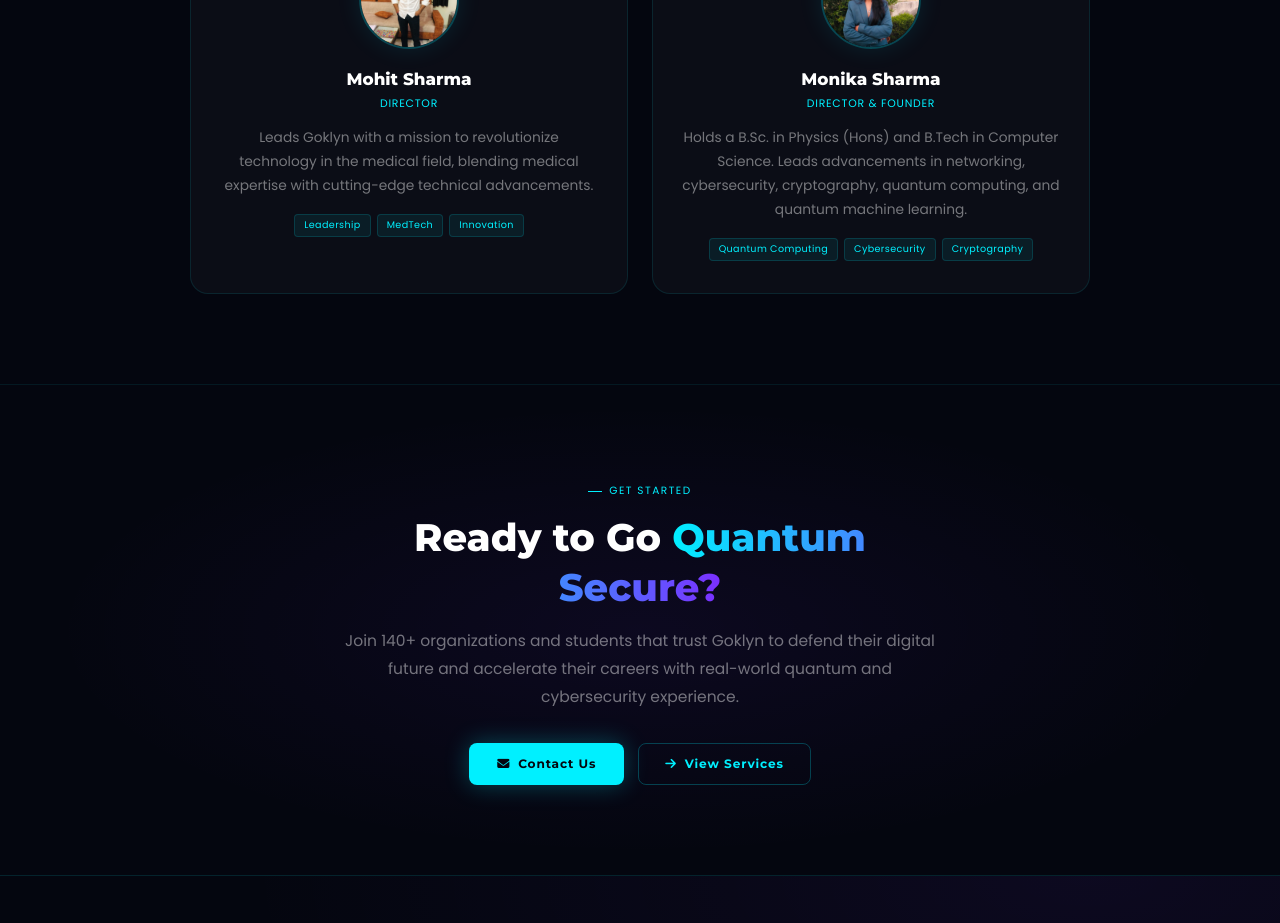
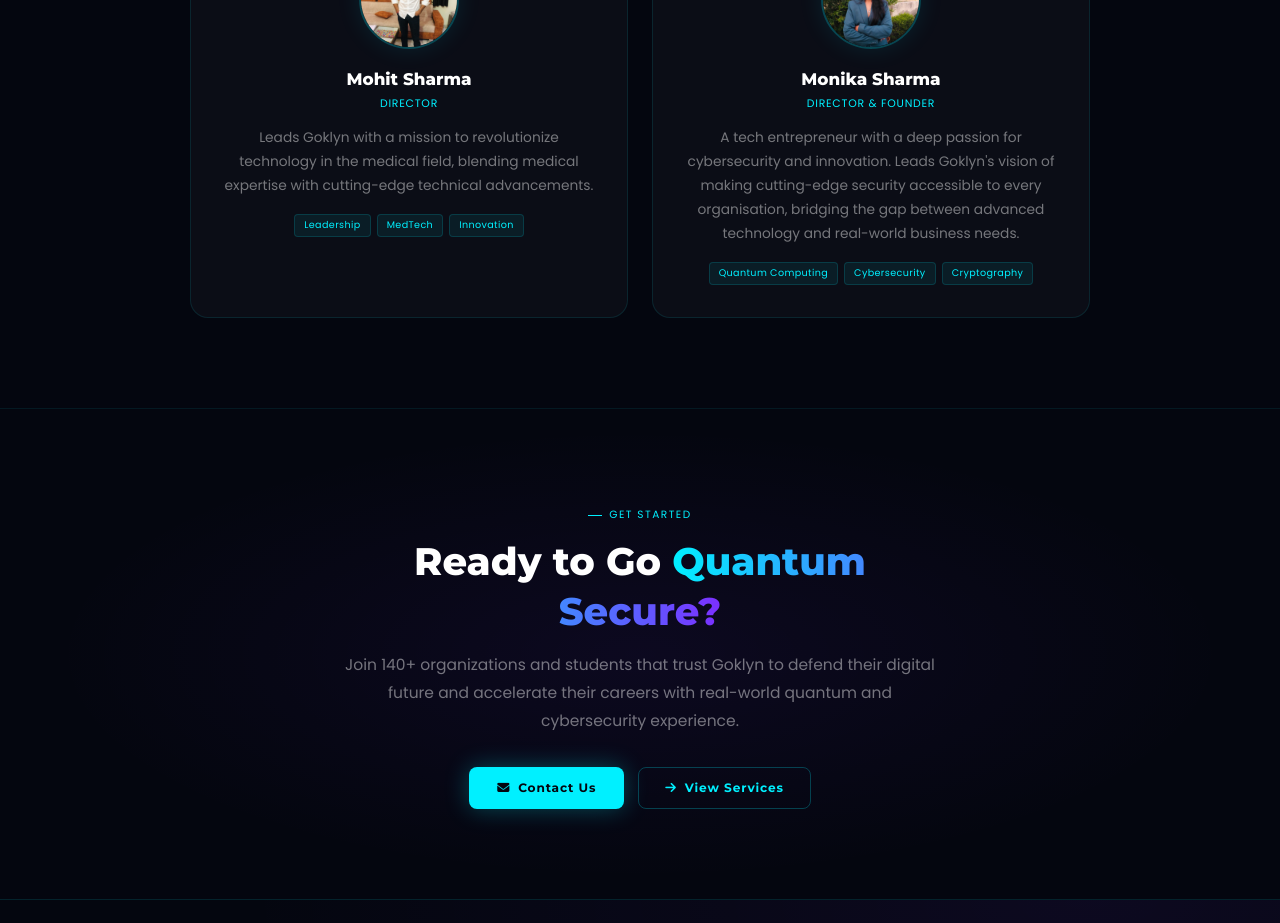
Before and after one commit to Satyamchaubey9889/goklyn-website, a React (Create React App) app: page /about-us in a window 1280 px wide. Shown: the part 2860-3783 px from the top of the page. Built offline with nearby package versions, Linux system fonts and the light colour scheme; no server answers.

Commit message:
refractor About

```diff
--- a/src/components/AboutUs/AboutUs.jsx
+++ b/src/components/AboutUs/AboutUs.jsx
@@ -15,7 +15,7 @@
     role: "Director & Founder",
     initials: "MS",
     img: "/assets/newImages/Monika_sharma.jpeg",
-    bio: "Holds a B.Sc. in Physics (Hons) and B.Tech in Computer Science. Leads advancements in networking, cybersecurity, cryptography, quantum computing, and quantum machine learning.",
+    bio: "A tech entrepreneur with a deep passion for cybersecurity and innovation. Leads Goklyn's vision of making cutting-edge security accessible to every organisation, bridging the gap between advanced technology and real-world business needs.",
     tags: ["Quantum Computing", "Cybersecurity", "Cryptography"],
   },
 ]
```
